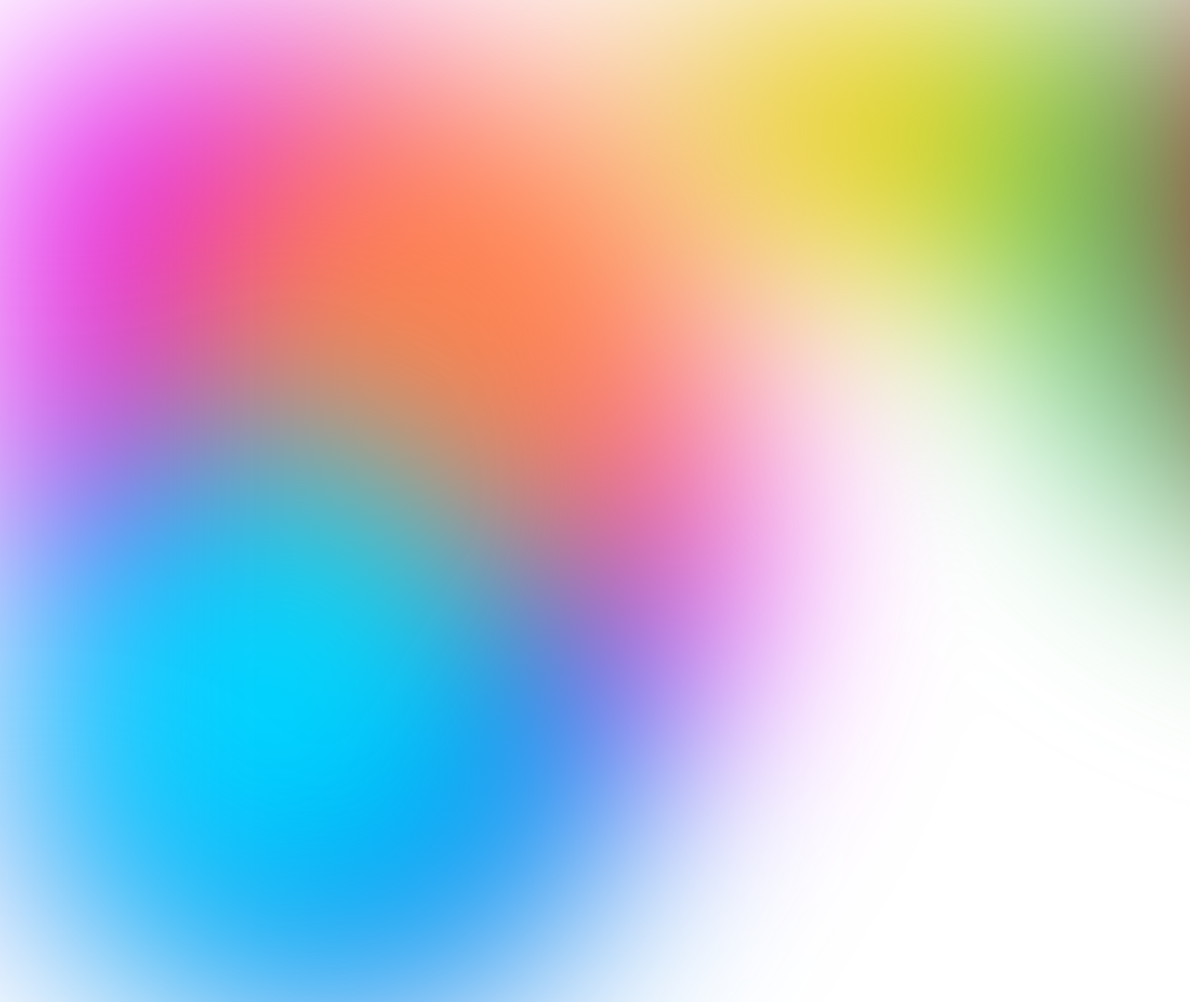
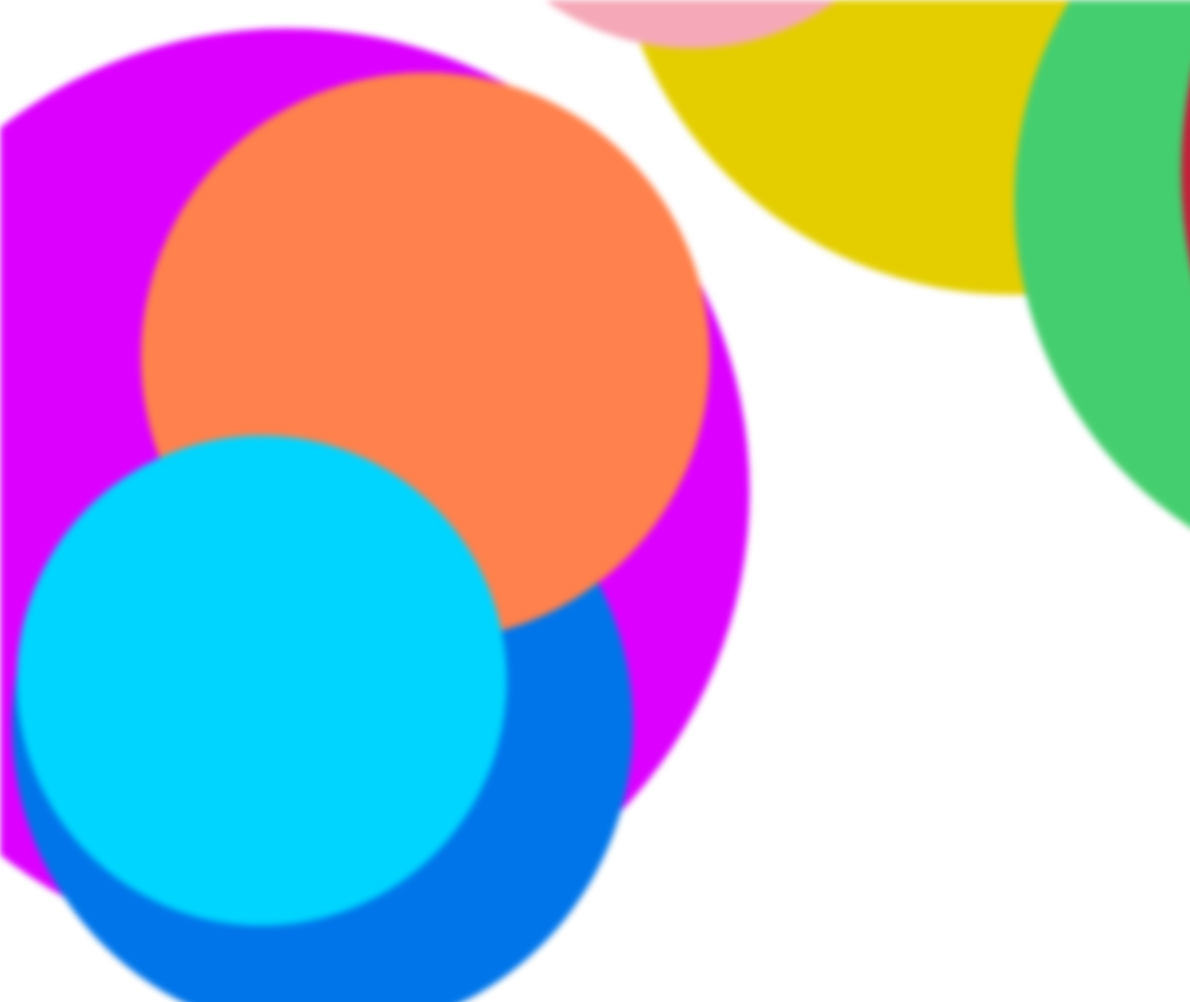
Before and after one commit to LouisJPlum/AccentBackground, a plain HTML site: page index.html in a window 1280 px wide. Shown: the top 1078 px of the page at 93% size. Drawn offline with Linux system fonts and the light colour scheme.

Commit message:
Update index.html

```diff
--- a/index.html
+++ b/index.html
@@ -7,8 +7,7 @@
         canvas { display: block;}
     </style>
 </head>
-<body style="filter: blur(50px); -webkit-filter: blur(7rem); z-index:-3">
-    <!-- add blur: style="filter: blur(0.3vw); -webkit-filter: blur(0.3vw)" -->
+<body style="-webkit-filter: blur(0.3vw); filter: blur(0.3vw); z-index:-3">
     <canvas id="Accent"></canvas>
     <script src="accent.js"></script>
 </body>
```
